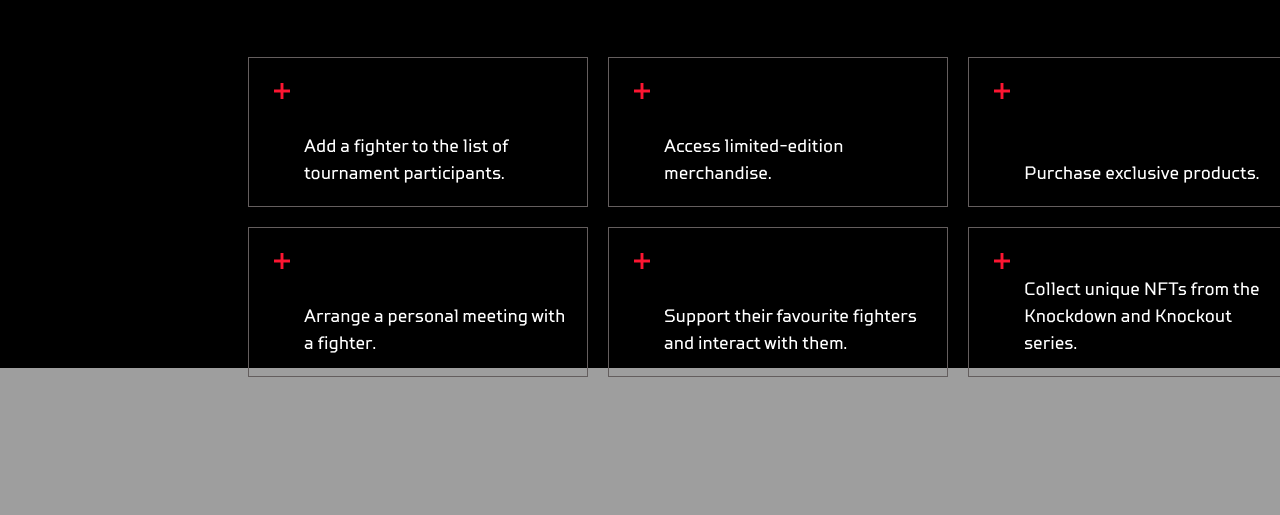
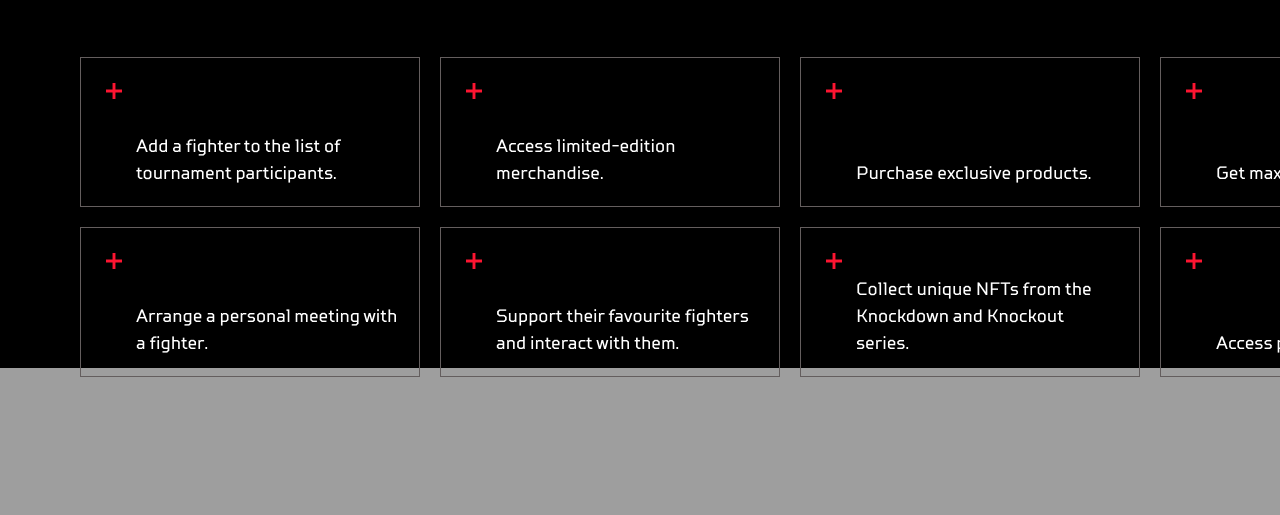
Before and after one commit to shiwwa/hardcoin-frontend-v2, a website: page index.html in a window 1280 px wide. Shown: the part 5965-6480 px from the top of the page. Drawn offline with nearby package versions, Linux system fonts and the light colour scheme.

Commit message:
Updated html markup, styles and scripts to implement carousel plugin.

```diff
--- a/assets/js/index.js
+++ b/assets/js/index.js
@@ -17,26 +17,6 @@ function init() {
     })
     window.addEventListener('click', function(e) {
         closeSidebar();
-    })
-
-    var lastTouch = null
-    var target = document.querySelector('.scrollable');
-    window.addEventListener('touchstart', function (event) {
-        lastTouch = event.touches[0]
-    })
-
-    window.addEventListener('touchend', function (event) {
-        lastTouch = null
-    })
-
-    window.addEventListener('touchmove', function (event) {
-        var currentTouch = event.changedTouches[0]
-
-        if (lastTouch) {
-            target.scrollLeft += currentTouch.clientX - lastTouch.clientX
-        }
-
-        lastTouch = currentTouch
     })
 
     // if(!localStorage.getItem('isWhitepaper')) {
--- a/index.html
+++ b/index.html
@@ -14,6 +14,7 @@
     <link rel="stylesheet" href="./styles/style.css">
     <link href="https://cdn.jsdelivr.net/npm/bootstrap@5.1.0/dist/css/bootstrap.min.css" rel="stylesheet"
           integrity="sha384-KyZXEAg3QhqLMpG8r+8fhAXLRk2vvoC2f3B09zVXn8CA5QIVfZOJ3BCsw2P0p/We" crossorigin="anonymous">
+    <link rel="stylesheet" href="plugin/owl_carousel/owl.carousel.min.css">
 
 </head>
 <body>
@@ -261,7 +262,7 @@
                         <p data-i18n="HOW_WORK.UNIQUE_OPPORTUNITY" class="content-text"></p>
                     </div>
                 </div>
-                <div class="scrollable">
+                <div class="owl-carousel">
                     <div>
                         <div class="block-really-work-item">
                             <label data-i18n="HOW_WORK.ADD_FIGHTER"  class="block-really-work-label"></label>
@@ -700,6 +701,8 @@
 
 <script type="text/javascript" src="./assets/js/index.js"></script>
 <script src="https://unpkg.com/aos@2.3.1/dist/aos.js"></script>
+<script src="https://code.jquery.com/jquery-3.6.0.slim.min.js"></script>
+<script src="plugin/owl_carousel/owl.carousel.min.js"></script>
 
 <script type="module">
     import Translator from "./assets/js/translator.js";
@@ -758,4 +761,22 @@
     // Initialize Firebase
     const app = initializeApp(firebaseConfig);
     const analytics = getAnalytics(app);
+
+    $(document).ready(function(){
+      $(".owl-carousel").owlCarousel({
+        autoWidth: true,
+        stageClass: 'dotClass',
+        responsive:{
+          0:{
+            items:1,
+          },
+          600:{
+            items:3,
+          },
+          1000:{
+            items:4,
+          }
+        }
+      });
+    });
 </script>
--- a/styles/style.css
+++ b/styles/style.css
@@ -2037,32 +2037,22 @@ html body {
     flex-wrap: wrap;
   }
 }
-.scrollable {
-  max-width: 86%;
-  margin: 0 0 0 auto;
-}
-.scrollable::-webkit-scrollbar {
-  height: 5px;
-}
-
-.scrollable::-webkit-scrollbar-track {
+.owl-carousel {
+  display: flex !important;
+  justify-content: center;
+}
+.dotClass {
+  overflow-x: scroll;
+  width: auto;
+  display: flex;
+}
+.dotClass::-webkit-scrollbar-track {
   background: url(../assets/image/background/scroll-bg.png) no-repeat;
   background-size: cover;
   -webkit-box-shadow: inset 0 0 0 rgba(0, 0, 0, 0);
 }
-
-.scrollable::-webkit-scrollbar-thumb {
-  background: url(../assets/image/icons/scrollbar.png) no-repeat;
-  background-size: cover;
-  height: 8px;
-}
-.scrollable::-webkit-scrollbar:vertical {
-  display: none;
-}
-.scrollable {
-  overflow-x: scroll;
-  width: auto;
-  display: flex;
+.dotClass::-webkit-scrollbar {
+  height: 5px;
 }
 .lang-menu {
   position: absolute;
```
Also changed, not shown: plugin/owl_carousel/owl.carousel.min.css (added), plugin/owl_carousel/owl.carousel.min.js (added), 1 other file.
